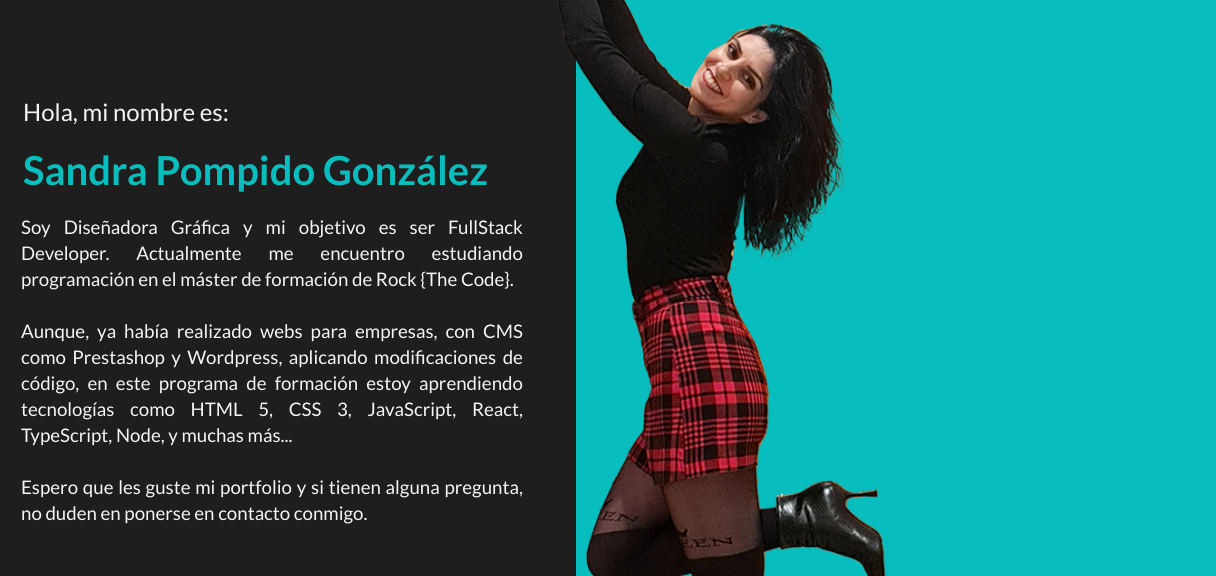
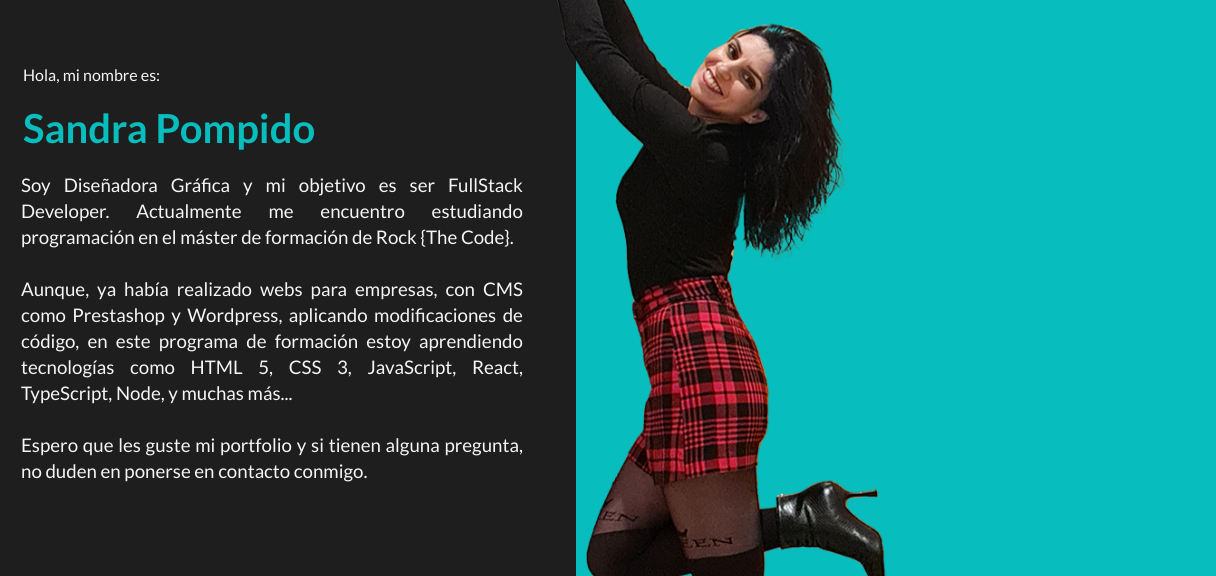
Before and after one commit to sandripg/PR-03-MyPortfolio, a website built with Vite: page index.html in a window 1280 px wide. Shown: the part 175-751 px from the top of the page, 64-1280 px from the left. Built offline with nearby package versions, Linux system fonts and the light colour scheme; a web font is replaced by a local one.

Commit message:
home definitiva

```diff
--- a/components/divs/divsAnimation.css
+++ b/components/divs/divsAnimation.css
@@ -26,7 +26,7 @@
     /* display: flex; */
     /* margin: 0px 0 20px 26px; */
     margin-left: 85px;
-    margin-top: 34vh;
+    margin-top: 30vh;
 
 }
 
@@ -46,6 +46,7 @@
 .text-hello {
     font-weight: 400;
     margin: 0 0 20px 2px;
+    font-size: medium;
 }
 
 .text-description-container {
--- a/index.html
+++ b/index.html
@@ -100,7 +100,7 @@
       <section class="content-container">
         <div id="text-float-home" class="text-focus-in">
           <h1 class="text-hello">Hola, mi nombre es:</h1>
-          <h2 class="text-name">Sandra Pompido González</h2>
+          <h2 class="text-name">Sandra Pompido</h2>
           <div class="text-description-container-home">
             <h3 class="text-description-home">Soy Diseñadora Gráfica y mi objetivo es ser
               FullStack Developer.
```
